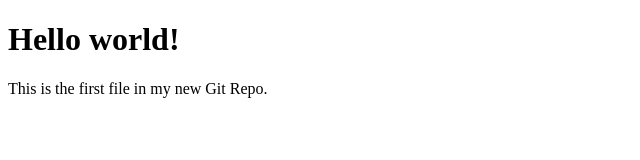
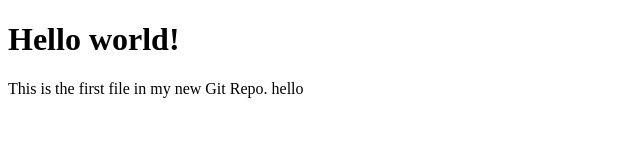
Before and after one commit to LinesLanzen/2itg_demo, a plain HTML site: page index.html in a window 1280 px wide. Shown: the full height of the page, 0-640 px from the left. Drawn offline with Linux system fonts and the light colour scheme.

Commit message:
Update index.html

```diff
--- a/index.html
+++ b/index.html
@@ -6,7 +6,8 @@
 <body>
 
 <h1>Hello world!</h1>
-<p>This is the first file in my new Git Repo.</p>
+<p>This is the first file in my new Git Repo.
+  hello</p>
 
 </body>
 </html>
```
